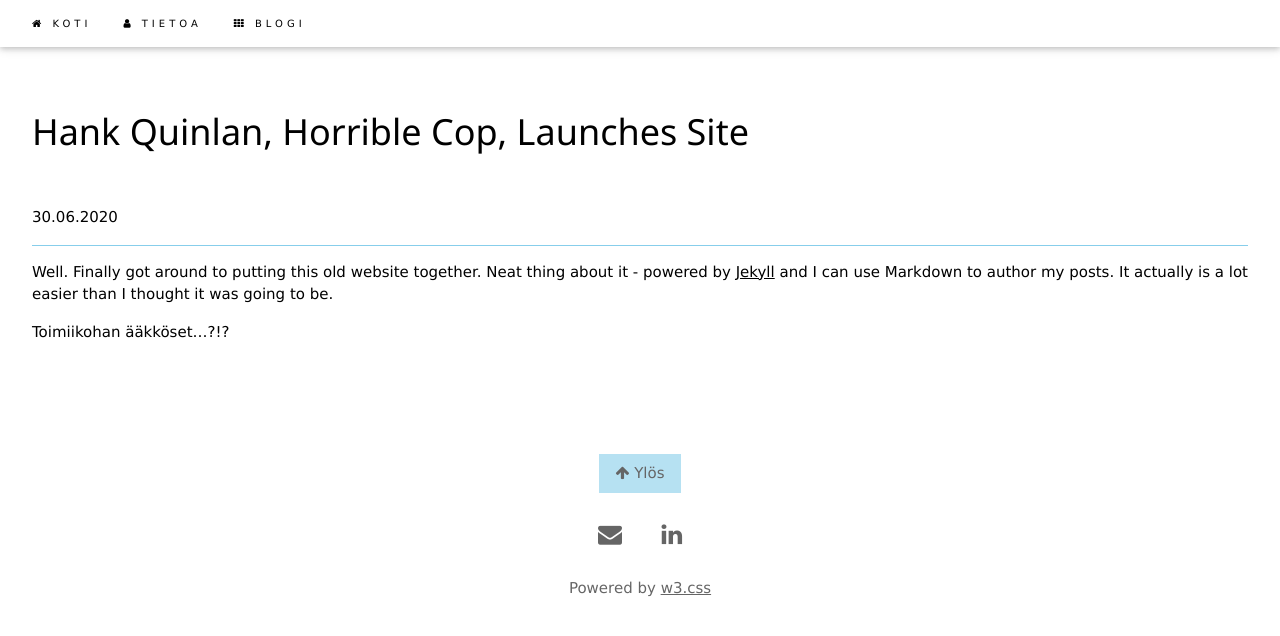
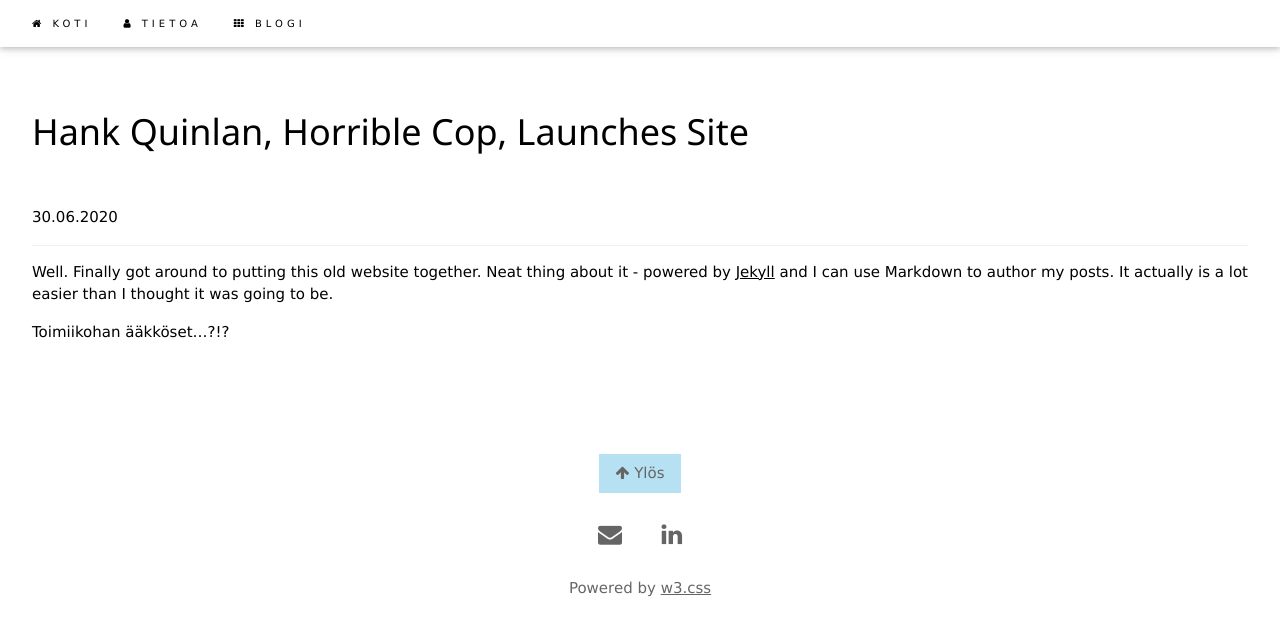
Before and after one commit to seme/seme.github.io, a Jekyll site: the page built from _posts/2020-06-30-site-launched.md, in a window 1280 px wide. Shown: the top 636 px of the page. Built offline with Jekyll 4.4.1, drawn with Linux system fonts in a browser that asks for light colours; comment, search, counter and statistics services are not loaded.

Commit message:
muotoilua mobiilisti

```diff
--- a/_layouts/post.html
+++ b/_layouts/post.html
@@ -4,8 +4,8 @@
 
 <div class="w3-container w3-padding-32" >
     <h1 class="w3-padding-16">{{ page.title }}</h1>
-    <p class="w3-border-bottom w3-border-light-blue w3-padding-16">{{ page.date | date: "%d.%m.%Y" }}</p>
-    <div class="">
+    <p class="w3-border-bottom w3-border-light-grey w3-padding-16">{{ page.date | date: "%d.%m.%Y" }}</p>
+    <div>
         {{ content }}
     </div>
 </div>
```
